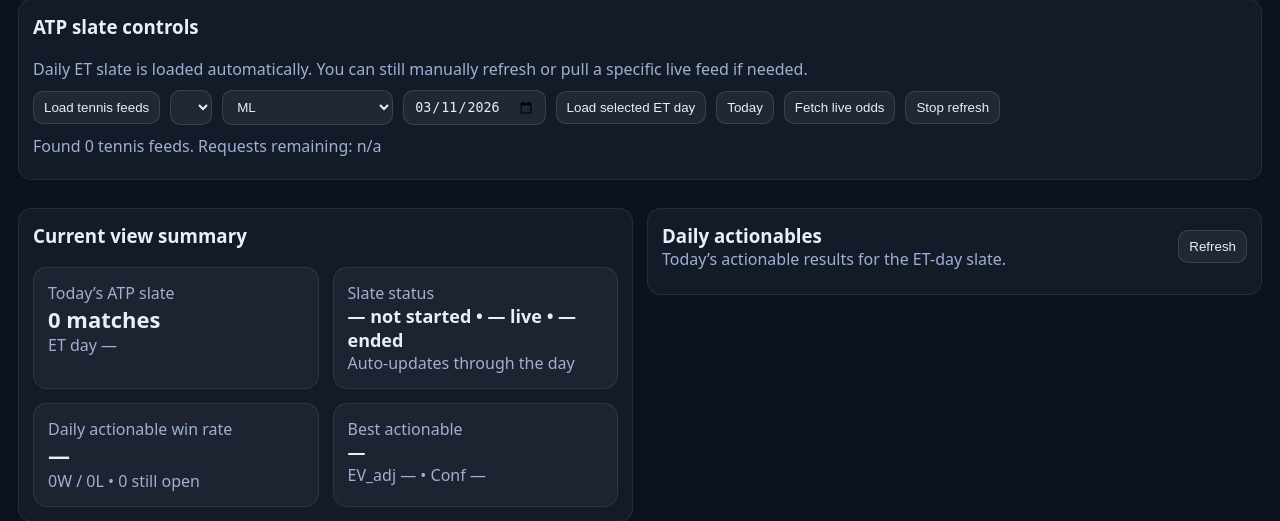
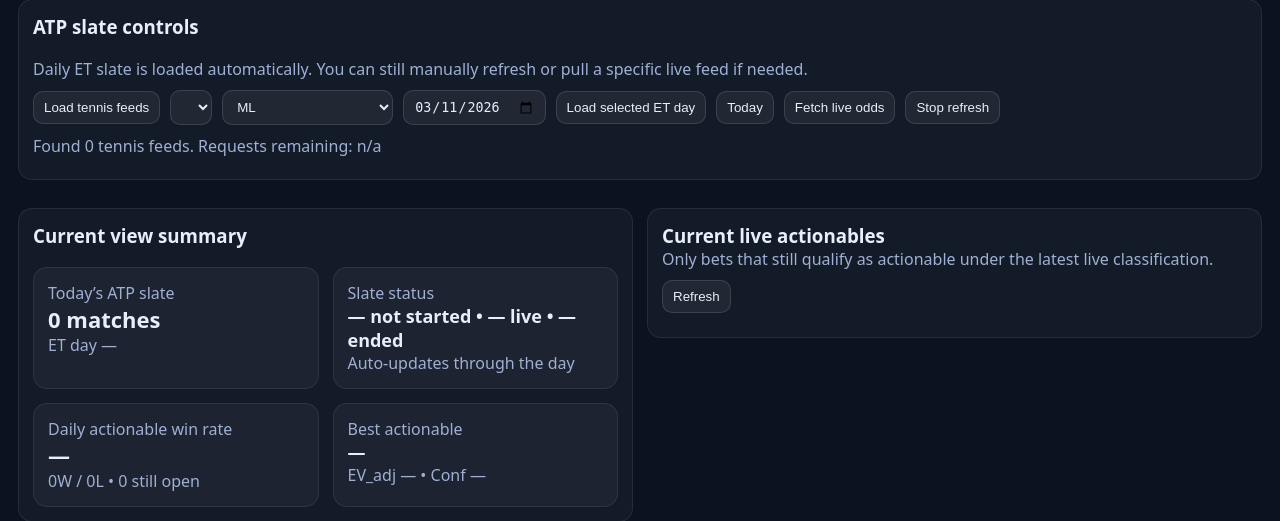
Before and after one commit to clawd42069/TennisDashboard, a Flask app: page /matchups in a window 1280 px wide. Shown: the part 205-726 px from the top of the page. Run offline with Flask 3, Linux system fonts and the light colour scheme; data that the repository does not hold is empty; some libraries are stand-ins or nearby versions.

Commit message:
Reconcile live actionables UI with current bet quality

```diff
--- a/app/server.py
+++ b/app/server.py
@@ -1026,7 +1026,12 @@
 
     @app.get("/api/actionables")
     def api_actionables():
-        """Return ET-day captured actionables based on commence_time date in ET."""
+        """Return ET-day actionables that still qualify under the latest live classification.
+
+        Important: daily_actionables is an audit log of what was captured earlier.
+        For UI purposes, we reconcile each row against the latest ranked_candidates state so
+        stale/demoted bets do not keep showing up as if they are still live actionables.
+        """
         date_et = (request.args.get("date") or "").strip() or _current_et_date()
         conn = connect()
         _settle_open_actionables(conn, days_from=1)
@@ -1035,14 +1040,48 @@
         rows = conn.execute(
             "SELECT * FROM daily_actionables ORDER BY ev_adj DESC NULLS LAST, id DESC LIMIT 500"
         ).fetchall()
-        conn.close()
-
+
+        thresholds = _selection_thresholds()
         now_utc = datetime.now(timezone.utc)
         out = []
+        demoted = []
         for r in rows:
             d = dict(r)
             if _et_date_from_iso(d.get("commence_time")) != date_et:
                 continue
+
+            latest = None
+            if d.get("match_id") and d.get("side"):
+                latest = conn.execute(
+                    """
+                    SELECT *
+                    FROM ranked_candidates
+                    WHERE match_id = ? AND side = ?
+                    ORDER BY id DESC
+                    LIMIT 1
+                    """,
+                    (d.get("match_id"), d.get("side")),
+                ).fetchone()
+
+            current_view_mode = None
+            current_actionable = False
+            if latest:
+                latest_dict = dict(latest)
+                item = SimpleNamespace(**latest_dict)
+                current_view_mode, current_actionable = _classify_candidate(item, thresholds)
+                d["current_view_mode"] = current_view_mode
+                d["current_actionable"] = 1 if current_actionable else 0
+                d["current_snapshot_id"] = latest_dict.get("snapshot_id")
+                d["current_confidence"] = latest_dict.get("confidence")
+                d["current_ev_adj"] = latest_dict.get("ev_adj")
+                d["current_matchup_strength"] = latest_dict.get("matchup_strength")
+                d["current_market_value"] = latest_dict.get("market_value")
+                d["current_reliability"] = latest_dict.get("reliability")
+            else:
+                d["current_view_mode"] = None
+                d["current_actionable"] = 0
+                d["current_snapshot_id"] = None
+
             status_display = d.get("result") or "OPEN"
             status_note = None
             if status_display == "OPEN":
@@ -1057,9 +1096,19 @@
                         pass
             d["status_display"] = status_display
             d["status_note"] = status_note
-            out.append(d)
-
-        return jsonify({"date_et": date_et, "count": len(out), "rows": out})
+
+            if current_actionable:
+                out.append(d)
+            else:
+                demoted.append(d)
+
+        conn.close()
+        return jsonify({
+            "date_et": date_et,
+            "count": len(out),
+            "rows": out,
+            "demoted_count": len(demoted),
+        })
 
     @app.get("/api/strategy/audit")
     def api_strategy_audit():
--- a/app/templates/matchups.html
+++ b/app/templates/matchups.html
@@ -42,8 +42,8 @@
   <div class="card">
     <div style="display:flex; justify-content:space-between; gap:10px; flex-wrap:wrap; align-items:center;">
       <div>
-        <h3 style="margin:0;">Daily actionables</h3>
-        <div class="muted">Today’s actionable results for the ET-day slate.</div>
+        <h3 style="margin:0;">Current live actionables</h3>
+        <div class="muted">Only bets that still qualify as actionable under the latest live classification.</div>
       </div>
       <button onclick="loadActionables()">Refresh</button>
     </div>
@@ -641,13 +641,13 @@
   });
 
   if (!rows.length){
-    meta.textContent = 'No captured daily actionables yet.';
-    body.innerHTML = '<div class="muted">Nothing captured yet.</div>';
+    meta.textContent = `No current live actionables${j.demoted_count ? ` • ${j.demoted_count} prior picks are now downgraded` : ''}.`;
+    body.innerHTML = '<div class="muted">Nothing currently qualifies as actionable.</div>';
     setActionablesPolling(false);
     return;
   }
 
-  meta.textContent = `${j.date_et} • ${rows.length} captured actionables • ${pendingRows.length} still pending`;
+  meta.textContent = `${j.date_et} • ${rows.length} current live actionables • ${pendingRows.length} still pending${j.demoted_count ? ` • ${j.demoted_count} downgraded/filtered out` : ''}`;
   currentSlateSummary = Object.assign({}, currentSlateSummary || {}, { date_et: j.date_et, actionables: { total: rows.length, wins: rows.filter(r => (r.result || r.status_display) === 'WIN').length, losses: rows.filter(r => (r.result || r.status_display) === 'LOSS').length, open_n: pendingRows.length } });
   const wins = (currentSlateSummary.actionables || {}).wins || 0;
   const losses = (currentSlateSummary.actionables || {}).losses || 0;
@@ -669,8 +669,11 @@
         </div>
         <div style="margin-top:8px; display:flex; gap:8px; flex-wrap:wrap;">
           ${pill(`Price <strong>${americanOddsText(row.price_american || decToAmerican(row.price_decimal))}</strong>`)}
-          ${pill(`EV_adj <strong>${signed(row.ev_adj)}</strong>`)}
-          ${pill(`Conf <strong>${pct(row.confidence,0)}</strong>`)}
+          ${pill(`Live Matchup <strong>${row.current_matchup_strength !== undefined && row.current_matchup_strength !== null ? Math.round(row.current_matchup_strength) : '—'}</strong>`)}
+          ${pill(`Live Market <strong>${row.current_market_value !== undefined && row.current_market_value !== null ? Math.round(row.current_market_value) : '—'}</strong>`)}
+          ${pill(`Live Reliability <strong>${row.current_reliability !== undefined && row.current_reliability !== null ? Math.round(row.current_reliability) : '—'}</strong>`)}
+          ${pill(`Live EV_adj <strong>${signed(row.current_ev_adj ?? row.ev_adj)}</strong>`)}
+          ${pill(`Live Conf <strong>${pct(row.current_confidence ?? row.confidence,0)}</strong>`)}
         </div>
         ${row.status_note ? `<div class="muted" style="margin-top:8px;">${row.status_note}</div>` : ''}
       </div>
```
